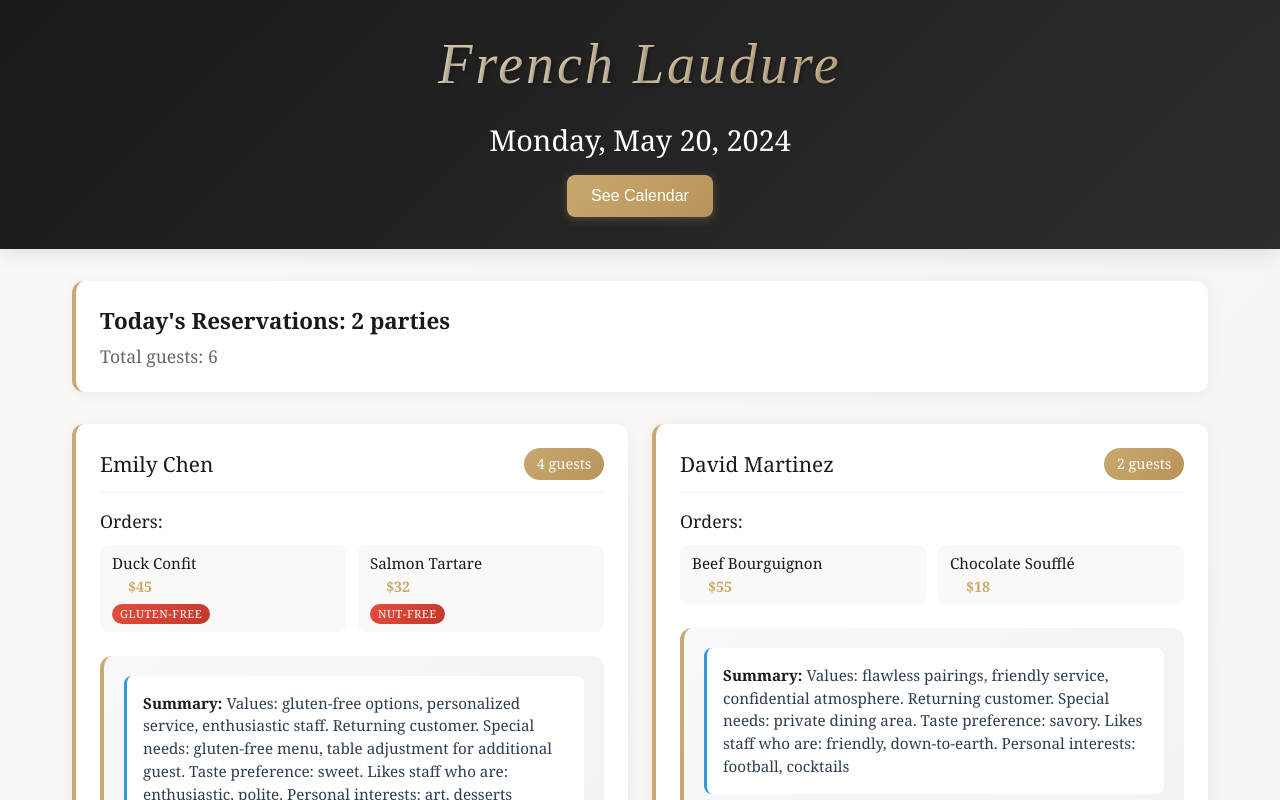
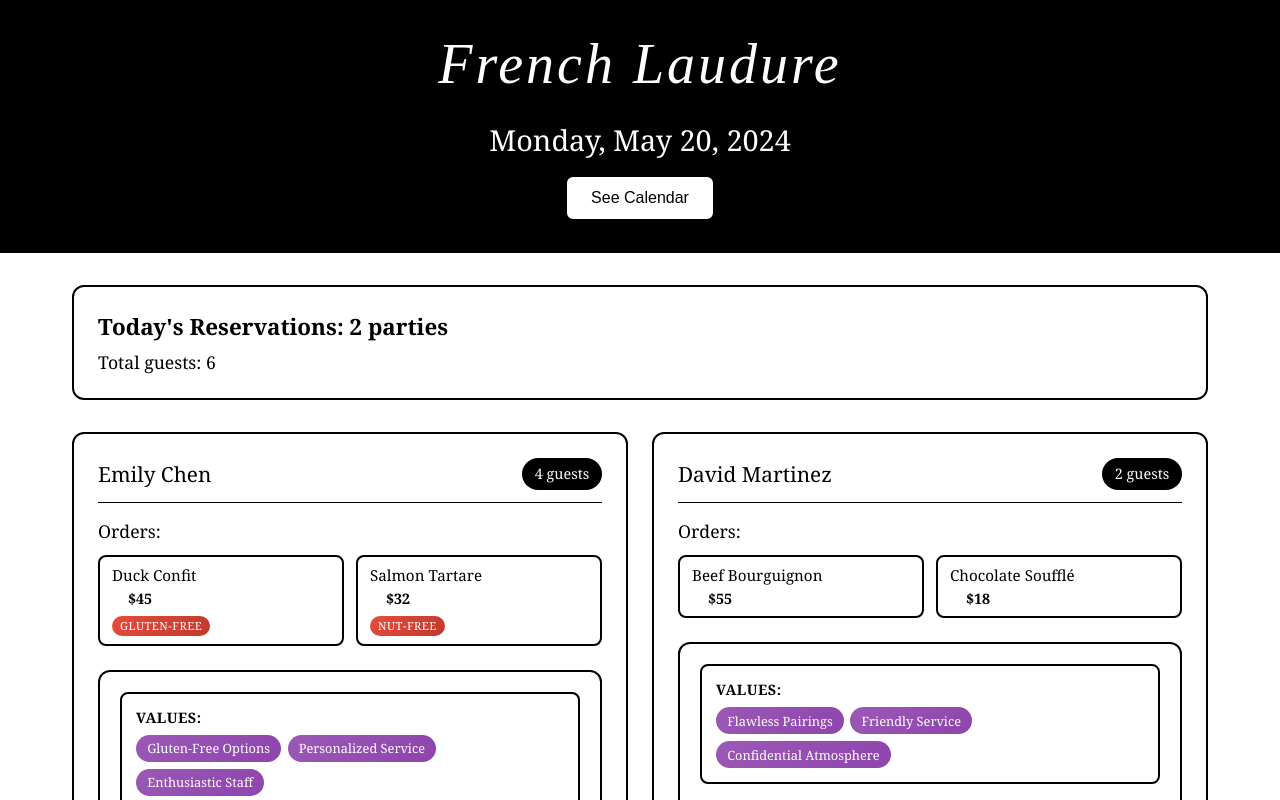
Before and after one commit to sagarvarma1/dining, a React (Create React App) app: page / in a window 1280 px wide. Shown: the top 800 px of the page. Built offline with nearby package versions, Linux system fonts and the light colour scheme.

Commit message:
completly changes the color scheme, still some work to do, this lowkey looks hella ugly

```diff
--- a/src/App.css
+++ b/src/App.css
@@ -6,20 +6,19 @@
 
 body {
   font-family: 'Georgia', 'Times New Roman', serif;
-  background-color: #faf9f7;
-  color: #2c2c2c;
+  background-color: white;
+  color: #000;
 }
 
 .app {
   min-height: 100vh;
-  background: linear-gradient(135deg, #faf9f7 0%, #f5f3f0 100%);
+  background: white;
 }
 
 .header {
-  background: linear-gradient(135deg, #1a1a1a 0%, #2d2d2d 100%);
+  background: #000;
   color: white;
   padding: 2rem;
-  box-shadow: 0 4px 20px rgba(0, 0, 0, 0.1);
 }
 
 .header h1 {
@@ -28,15 +27,9 @@ body {
   font-weight: 400;
   letter-spacing: 3px;
   margin-bottom: 1.5rem;
-  color: #f5f3f0;
+  color: white;
   font-family: 'Brush Script MT', 'Lucida Handwriting', 'Apple Chancery', cursive;
-  text-shadow: 2px 2px 4px rgba(0, 0, 0, 0.3);
   font-style: italic;
-  background: linear-gradient(45deg, #f5f3f0, #c9a96e, #f5f3f0);
-  background-size: 200% 200%;
-  -webkit-background-clip: text;
-  -webkit-text-fill-color: transparent;
-  background-clip: text;
 }
 
 .date-navigation {
@@ -55,24 +48,24 @@ body {
   font-size: 1.8rem;
   font-weight: 400;
   margin-bottom: 1rem;
+  color: white;
 }
 
 .calendar-button {
-  background: linear-gradient(135deg, #c9a96e 0%, #b8935a 100%);
-  color: white;
-  border: none;
+  background: white;
+  color: #000;
+  border: 2px solid #000;
   padding: 0.75rem 1.5rem;
   border-radius: 8px;
   font-size: 1rem;
   font-weight: 500;
   cursor: pointer;
   transition: all 0.3s ease;
-  box-shadow: 0 2px 10px rgba(201, 169, 110, 0.3);
 }
 
 .calendar-button:hover {
-  transform: translateY(-2px);
-  box-shadow: 0 4px 15px rgba(201, 169, 110, 0.4);
+  background: #000;
+  color: white;
 }
 
 /* Calendar Styles */
@@ -91,12 +84,12 @@ body {
 
 .calendar-modal {
   background: white;
+  border: 2px solid #000;
   border-radius: 12px;
   padding: 2rem;
   max-width: 90vw;
   max-height: 90vh;
   overflow-y: auto;
-  box-shadow: 0 20px 60px rgba(0, 0, 0, 0.3);
   position: relative;
 }
 
@@ -106,7 +99,7 @@ body {
   align-items: center;
   margin: -2rem -2rem 1.5rem -2rem;
   padding: 2rem 2rem 1rem 2rem;
-  border-bottom: 2px solid #eee;
+  border-bottom: 2px solid #000;
   position: sticky;
   top: -2rem;
   background: white;
@@ -117,16 +110,16 @@ body {
 
 .calendar-header h2 {
   font-size: 1.8rem;
-  color: #1a1a1a;
+  color: #000;
   font-weight: 400;
 }
 
 .close-calendar {
-  background: rgba(255, 255, 255, 0.95);
-  border: 2px solid #ddd;
+  background: white;
+  border: 2px solid #000;
   font-size: 1.5rem;
   cursor: pointer;
-  color: #666;
+  color: #000;
   padding: 0.75rem;
   border-radius: 50%;
   transition: all 0.2s ease;
@@ -135,16 +128,12 @@ body {
   display: flex;
   align-items: center;
   justify-content: center;
-  box-shadow: 0 2px 10px rgba(0, 0, 0, 0.1);
-  backdrop-filter: blur(10px);
   z-index: 20;
 }
 
 .close-calendar:hover {
-  background: rgba(255, 255, 255, 1);
-  color: #1a1a1a;
-  border-color: #c9a96e;
-  transform: scale(1.1);
+  background: #000;
+  color: white;
 }
 
 .calendar-legend {
@@ -159,24 +148,24 @@ body {
   align-items: center;
   gap: 0.5rem;
   font-size: 0.9rem;
-  color: #666;
+  color: #000;
 }
 
 .legend-color {
   width: 20px;
   height: 20px;
   border-radius: 4px;
-  border: 2px solid #ddd;
+  border: 2px solid #000;
 }
 
 .legend-color.has-reservation {
-  background: linear-gradient(135deg, #c9a96e 0%, #b8935a 100%);
-  border-color: #b8935a;
+  background: #000;
+  border-color: #000;
 }
 
 .legend-color.selected {
-  background: linear-gradient(135deg, #1a1a1a 0%, #2d2d2d 100%);
-  border-color: #1a1a1a;
+  background: #000;
+  border-color: #000;
 }
 
 .calendar-months {
@@ -187,29 +176,28 @@ body {
 }
 
 .calendar-month {
-  background: #faf9f7;
+  background: white;
+  border: 2px solid #000;
   border-radius: 8px;
   padding: 1rem;
   transition: all 0.3s ease;
 }
 
 .calendar-month.current-month {
-  background: linear-gradient(135deg, #f5f3f0 0%, #e8e6e3 100%);
-  border: 2px solid #c9a96e;
-  box-shadow: 0 4px 20px rgba(201, 169, 110, 0.2);
-  transform: scale(1.02);
+  background: white;
+  border: 3px solid #000;
 }
 
 .month-header {
   text-align: center;
   margin-bottom: 1rem;
   font-size: 1.2rem;
-  color: #1a1a1a;
+  color: #000;
   font-weight: 500;
 }
 
 .current-indicator {
-  color: #c9a96e;
+  color: #000;
   font-size: 0.9rem;
   font-weight: 600;
   font-style: italic;
@@ -227,7 +215,7 @@ body {
   padding: 0.5rem;
   font-size: 0.8rem;
   font-weight: 600;
-  color: #666;
+  color: #000;
   text-transform: uppercase;
   letter-spacing: 0.5px;
 }
@@ -244,6 +232,7 @@ body {
   align-items: center;
   justify-content: center;
   background: white;
+  border: 1px solid #000;
   border-radius: 4px;
   font-size: 1rem;
   transition: all 0.2s ease;
@@ -253,54 +242,54 @@ body {
 
 .calendar-day.empty {
   background: transparent;
+  border: none;
 }
 
 .calendar-day.has-reservation {
-  background: linear-gradient(135deg, #c9a96e 0%, #b8935a 100%);
+  background: #000;
   color: white;
   cursor: pointer;
   font-weight: 600;
 }
 
 .calendar-day.has-reservation:hover {
-  transform: scale(1.1);
-  box-shadow: 0 4px 15px rgba(201, 169, 110, 0.4);
+  background: #333;
 }
 
 .calendar-day.selected {
-  background: linear-gradient(135deg, #1a1a1a 0%, #2d2d2d 100%);
+  background: #000;
   color: white;
   font-weight: 600;
 }
 
 .calendar-day.selected.has-reservation {
-  background: linear-gradient(135deg, #1a1a1a 0%, #2d2d2d 100%);
-  box-shadow: 0 0 0 3px rgba(201, 169, 110, 0.5);
+  background: #000;
+  border: 3px solid #000;
 }
 
 .main-content {
   max-width: 1200px;
   margin: 0 auto;
   padding: 2rem;
+  background: white;
 }
 
 .reservations-summary {
   background: white;
   padding: 1.5rem;
+  border: 2px solid #000;
   border-radius: 12px;
   margin-bottom: 2rem;
-  box-shadow: 0 2px 15px rgba(0, 0, 0, 0.05);
-  border-left: 4px solid #c9a96e;
 }
 
 .reservations-summary h3 {
-  color: #1a1a1a;
+  color: #000;
   font-size: 1.4rem;
   margin-bottom: 0.5rem;
 }
 
 .reservations-summary p {
-  color: #666;
+  color: #000;
   font-size: 1.1rem;
 }
 
@@ -315,28 +304,26 @@ body {
   text-align: center;
   padding: 3rem;
   background: white;
+  border: 2px solid #000;
   border-radius: 12px;
-  box-shadow: 0 2px 15px rgba(0, 0, 0, 0.05);
 }
 
 .no-reservations p {
   font-size: 1.2rem;
-  color: #666;
+  color: #000;
   font-style: italic;
 }
 
 .reservation-card {
   background: white;
+  border: 2px solid #000;
   border-radius: 12px;
   padding: 1.5rem;
-  box-shadow: 0 2px 15px rgba(0, 0, 0, 0.05);
-  border-left: 4px solid #c9a96e;
-  transition: transform 0.2s ease, box-shadow 0.2s ease;
+  transition: transform 0.2s ease;
 }
 
 .reservation-card:hover {
   transform: translateY(-2px);
-  box-shadow: 0 8px 25px rgba(0, 0, 0, 0.1);
 }
 
 .reservation-header {
@@ -345,17 +332,17 @@ body {
   align-items: center;
   margin-bottom: 1rem;
   padding-bottom: 0.75rem;
-  border-bottom: 1px solid #eee;
+  border-bottom: 1px solid #000;
 }
 
 .reservation-header h4 {
   font-size: 1.3rem;
-  color: #1a1a1a;
+  color: #000;
   font-weight: 500;
 }
 
 .party-size {
-  background: linear-gradient(135deg, #c9a96e 0%, #b8935a 100%);
+  background: #000;
   color: white;
   padding: 0.4rem 0.8rem;
   border-radius: 20px;
@@ -364,7 +351,7 @@ body {
 }
 
 .reservation-details h5 {
-  color: #1a1a1a;
+  color: #000;
   font-size: 1.1rem;
   margin-bottom: 0.75rem;
   font-weight: 500;
@@ -380,7 +367,8 @@ body {
   justify-content: space-between;
   align-items: flex-start;
   padding: 0.75rem;
-  background: #faf9f7;
+  background: white;
+  border: 1px solid #000;
   border-radius: 8px;
   margin-bottom: 0.5rem;
   flex-wrap: wrap;
@@ -388,13 +376,13 @@ body {
 
 .item-name {
   font-weight: 500;
-  color: #1a1a1a;
+  color: #000;
   flex: 1;
 }
 
 .item-price {
   font-weight: 600;
-  color: #c9a96e;
+  color: #000;
   margin-left: 1rem;
 }
 
@@ -463,12 +451,12 @@ body {
 
 .calendar-modal.single-month {
   background: white;
+  border: 2px solid #000;
   border-radius: 12px;
   padding: 2rem;
   max-width: 600px;
   max-height: 700px;
   overflow-y: auto;
-  box-shadow: 0 20px 60px rgba(0, 0, 0, 0.3);
   position: relative;
 }
 
@@ -488,12 +476,13 @@ body {
   align-items: center;
   margin-bottom: 1.5rem;
   padding: 1.5rem 2rem;
-  background: #faf9f7;
+  background: white;
+  border: 2px solid #000;
   border-radius: 12px;
 }
 
 .month-nav-button {
-  background: linear-gradient(135deg, #c9a96e 0%, #b8935a 100%);
+  background: #000;
   color: white;
   border: none;
   padding: 1rem;
@@ -502,7 +491,6 @@ body {
   font-weight: 600;
   cursor: pointer;
   transition: all 0.3s ease;
-  box-shadow: 0 2px 8px rgba(201, 169, 110, 0.3);
   width: 50px;
   height: 50px;
   display: flex;
@@ -511,21 +499,18 @@ body {
 }
 
 .month-nav-button:hover:not(:disabled) {
-  transform: translateY(-2px) scale(1.05);
-  box-shadow: 0 4px 12px rgba(201, 169, 110, 0.4);
+  background: #333;
 }
 
 .month-nav-button:disabled {
   background: #ccc;
   cursor: not-allowed;
-  box-shadow: none;
-  transform: none;
 }
 
 .month-header {
   text-align: center;
   font-size: 1.6rem;
-  color: #1a1a1a;
+  color: #000;
   font-weight: 500;
   margin: 0;
   flex: 1;
@@ -543,6 +528,7 @@ body {
   align-items: center;
   justify-content: center;
   background: white;
+  border: 1px solid #000;
   border-radius: 4px;
   font-size: 1rem;
   transition: all 0.2s ease;
@@ -556,7 +542,7 @@ body {
 }
 
 .orders-compact h5 {
-  color: #1a1a1a;
+  color: #000;
   font-size: 1.1rem;
   margin-bottom: 0.75rem;
   font-weight: 500;
@@ -569,7 +555,8 @@ body {
 }
 
 .order-compact {
-  background: #faf9f7;
+  background: white;
+  border: 2px solid #000;
   border-radius: 8px;
   padding: 0.5rem 0.75rem;
   display: flex;
@@ -581,13 +568,13 @@ body {
 
 .order-compact .item-name {
   font-weight: 500;
-  color: #1a1a1a;
+  color: #000;
   font-size: 0.95rem;
 }
 
 .order-compact .item-price {
   font-weight: 600;
-  color: #c9a96e;
+  color: #000;
   font-size: 0.9rem;
 }
 
@@ -611,26 +598,26 @@ body {
 
 /* AI Insights Styling */
 .ai-insights {
-  background: linear-gradient(135deg, #f8f9fa 0%, #e9ecef 100%);
+  background: white;
+  border: 2px solid #000;
   border-radius: 12px;
   padding: 1.25rem;
   margin-top: 1rem;
-  border-left: 4px solid #c9a96e;
 }
 
 .insight-summary {
   background: white;
   padding: 1rem;
+  border: 1px solid #000;
   border-radius: 8px;
   margin-bottom: 1rem;
   font-size: 0.95rem;
   line-height: 1.5;
-  color: #2c3e50;
-  border-left: 3px solid #3498db;
+  color: #000;
 }
 
 .insight-summary strong {
-  color: #1a1a1a;
+  color: #000;
   font-weight: 600;
 }
 
@@ -643,14 +630,14 @@ body {
 .insight-item {
   background: white;
   padding: 0.875rem;
+  border: 2px solid #000;
   border-radius: 8px;
-  box-shadow: 0 2px 4px rgba(0, 0, 0, 0.05);
 }
 
 .insight-label {
   display: block;
   font-weight: 600;
-  color: #1a1a1a;
+  color: #000;
   margin-bottom: 0.5rem;
   font-size: 0.9rem;
   text-transform: uppercase;
--- a/src/App.js
+++ b/src/App.js
@@ -260,12 +260,6 @@ function App() {
 
                 {reservation.notes && (
                   <div className="ai-insights">
-                    {reservation.notes.summary && (
-                      <div className="insight-summary">
-                        <strong>Summary:</strong> {reservation.notes.summary}
-                      </div>
-                    )}
-
                     {reservation.notes.customer_insights && (
                       <div className="insights-grid">
                         {reservation.notes.customer_insights.customer_values && (
```
